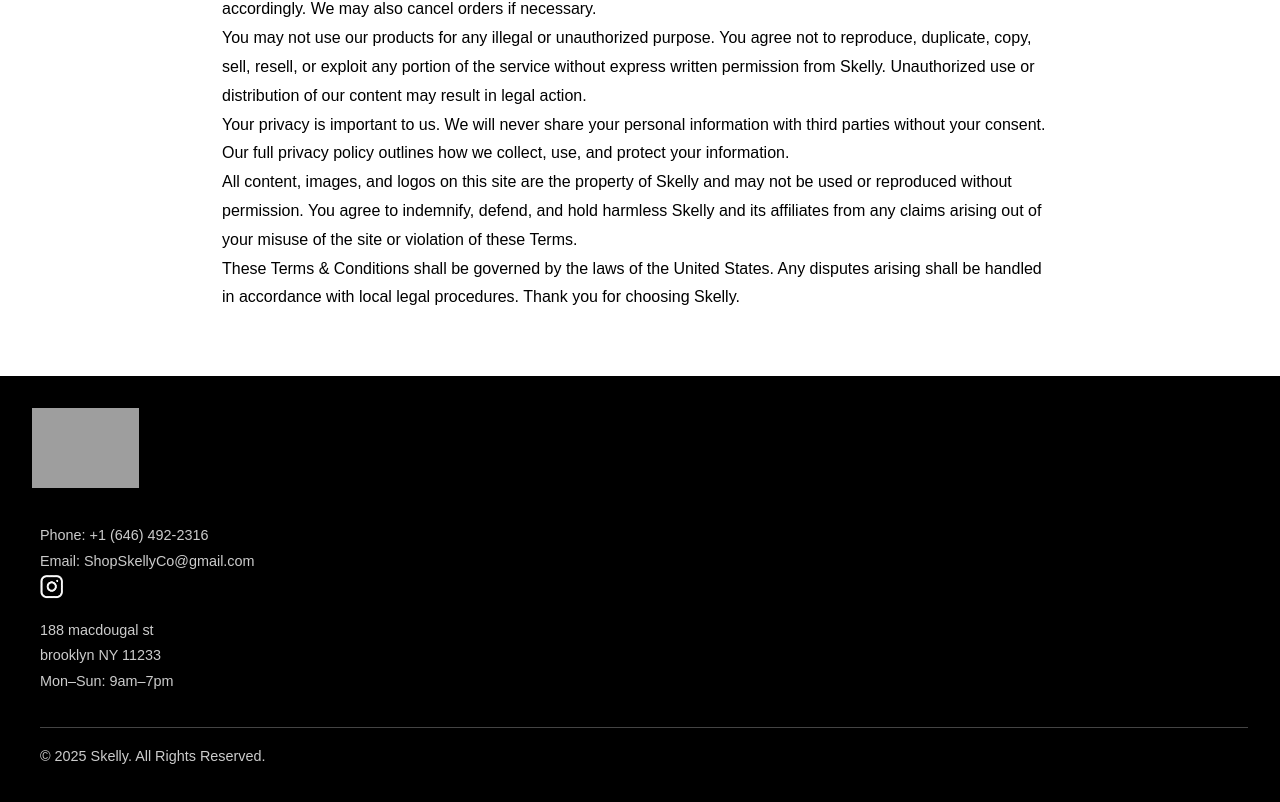
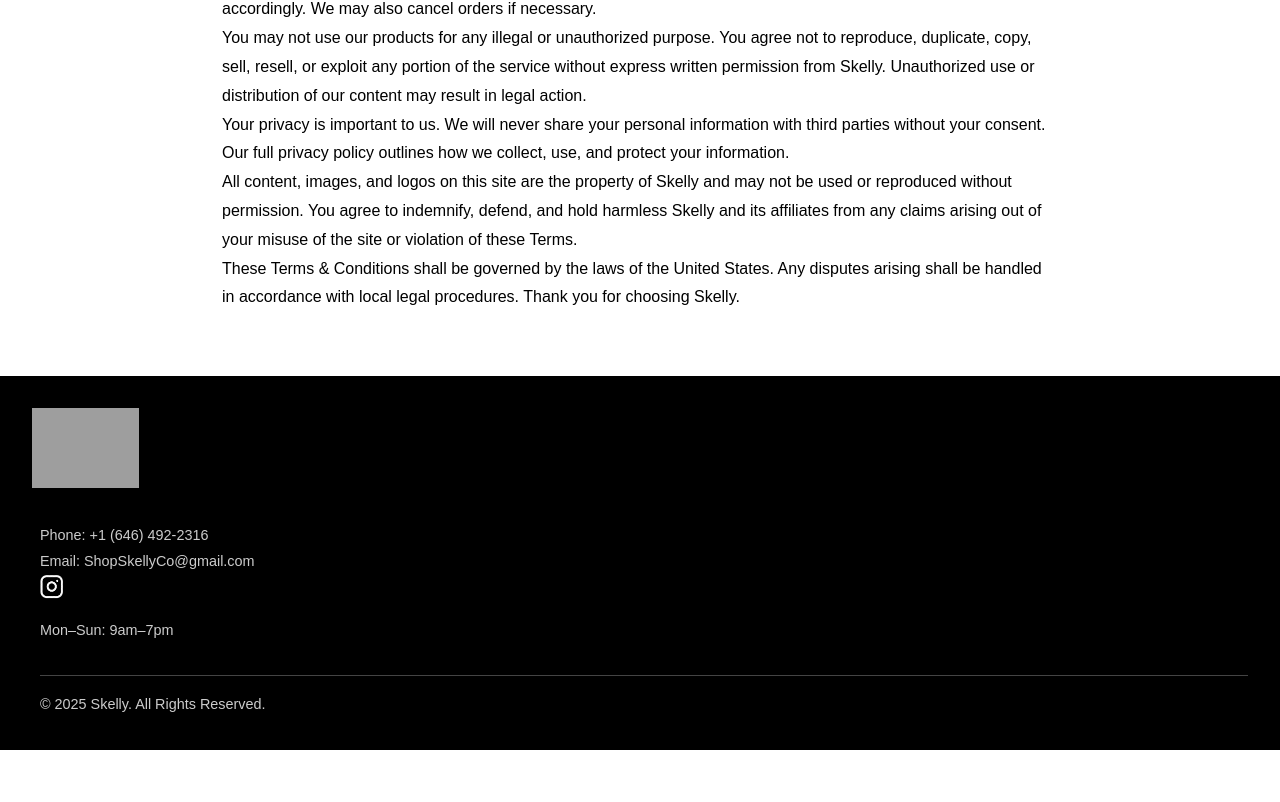
Before and after one commit to Gbemiga636/skellywebsite, a plain HTML site: page terms.html in a window 1280 px wide. Shown: the part 517-1319 px from the top of the page. After the commit the page ends 1267 px from the top, so only its background shows below. Drawn offline with nearby package versions, Linux system fonts and the light colour scheme; grey boxes are pictures that could not be loaded; a web font is replaced by a local one.

Commit message:
Update terms.html

```diff
--- a/terms.html
+++ b/terms.html
@@ -284,8 +284,6 @@
         <img src="instagram-icon.jpeg" alt="Instagram Icon" />
       </a>
     </div>
-    <p>188 macdougal st</p>
-    <p>brooklyn NY 11233</p>
     <p>Mon–Sun: 9am–7pm</p>
     <hr />
     <p>© 2025 Skelly. All Rights Reserved.</p>
```
